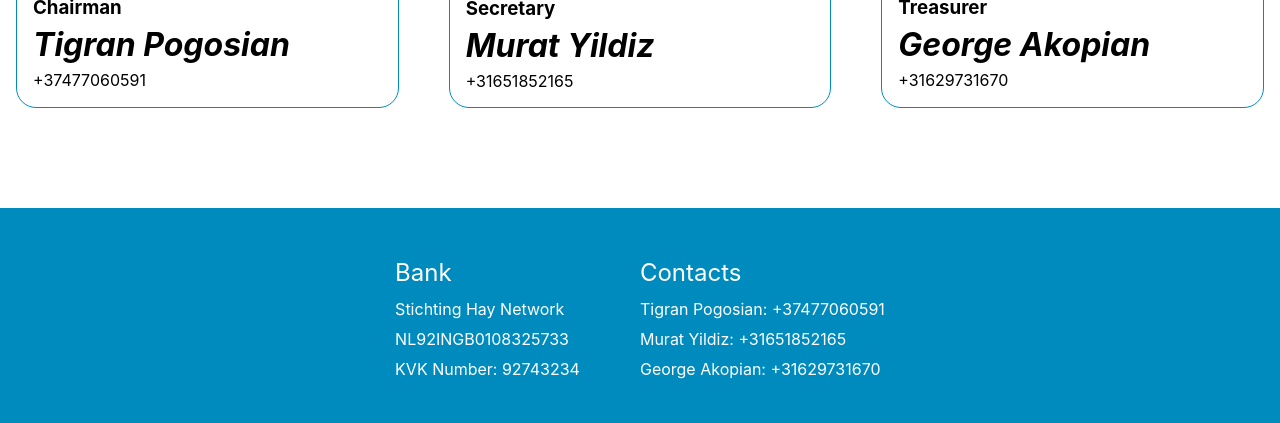
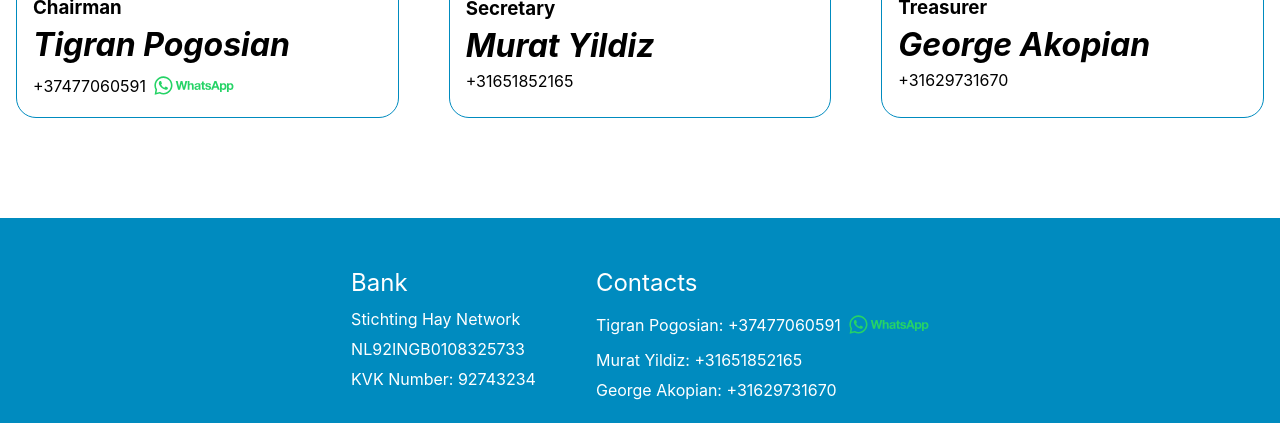
Before and after one commit to hayk-tonoyan/foundation, a Next.js app: page /en/team in a window 1280 px wide. Shown: the part 529-952 px from the top of the page. Built offline with nearby package versions, Linux system fonts and the light colour scheme.

Commit message:
new content

```diff
--- a/src/appPages/Home/index.tsx
+++ b/src/appPages/Home/index.tsx
@@ -2,10 +2,10 @@
 import {useTranslations} from "next-intl";
 
 import AboutPage from "@/appPages/About";
-import HelpPage from "../Stories";
 import Slider from "@/components/Slider";
 
 import image from '../../assets/png/img.png';
+import HelpPage from "../Stories";
 
 import './index.css';
 
--- a/src/appPages/Team/index.css
+++ b/src/appPages/Team/index.css
@@ -38,7 +38,7 @@
     font-style: italic;
   }
 
-  img {
+  > img {
     width: 100%;
     object-fit: cover;
     max-height: 400px;
@@ -46,6 +46,14 @@
   }
 
   a {
+    display: flex;
+    align-items: center;
+
+    > img {
+      width: 80px;
+      margin-inline-start: 8px;
+    }
+
     &:hover {
       text-decoration: underline;
     }
--- a/src/appPages/Team/index.tsx
+++ b/src/appPages/Team/index.tsx
@@ -1,5 +1,7 @@
+import Image from "next/image";
 import {useTranslations} from "next-intl";
 
+import WhatsappIcon from '@/assets/svg/whatsapp.svg';
 import {MEMBERS} from "@/common/constants";
 
 import './index.css';
@@ -11,12 +13,15 @@
     <div className="team-page-holder page">
       <h2 className="page-title">{t('team')}</h2>
       <div className="team-page">
-        {Object.entries(MEMBERS).map(([key, { name, avatar, phone }]) => (
+        {Object.entries(MEMBERS).map(([key, { name, avatar, phone, whatsapp }]) => (
           <div key={key} className="team-member-card">
             <img src={avatar} alt="profile"/>
             <h3>{key}</h3>
             <h2>{name}</h2>
-            <a href={`tel:${phone}`}>{phone}</a>
+            <a href={`tel:${phone}`}>
+              {phone}
+              {whatsapp && (<Image src={WhatsappIcon} alt="whatsapp"/>)}
+            </a>
           </div>
         ))}
       </div>
--- a/src/common/constants/constants.ts
+++ b/src/common/constants/constants.ts
@@ -10,15 +10,18 @@
     name: 'Tigran Pogosian',
     phone: '+37477060591',
     avatar: 'https://img.freepik.com/free-photo/portrait-handsome-hipster-man-glasses-3d-rendering_1142-51612.jpg',
+    whatsapp: true,
   },
   secretary: {
     name: 'Murat Yildiz',
     phone: '+31651852165',
     avatar: 'https://img.freepik.com/free-photo/portrait-handsome-hipster-man-glasses-3d-rendering_1142-51612.jpg',
+    whatsapp: false,
   },
   treasurer: {
     name: 'George Akopian',
     phone: '+31629731670',
     avatar: 'https://img.freepik.com/free-photo/portrait-handsome-hipster-man-glasses-3d-rendering_1142-51612.jpg',
+    whatsapp: false,
   },
 };
--- a/src/components/Footer/index.css
+++ b/src/components/Footer/index.css
@@ -22,6 +22,14 @@
 
       li {
         a {
+          display: flex;
+          align-items: center;
+
+          img {
+            width: 80px;
+            margin-inline-start: 8px;
+          }
+
           &:hover {
             text-decoration: underline;
           }
--- a/src/components/Footer/index.tsx
+++ b/src/components/Footer/index.tsx
@@ -1,6 +1,9 @@
+import Image from "next/image";
+
+import WhatsappIcon from "@/assets/svg/whatsapp.svg";
+import { MEMBERS } from '@/common/constants';
+
 import './index.css';
-
-import { MEMBERS } from '@/common/constants';
 
 const Footer = () => {
   return (
@@ -17,11 +20,12 @@
         <div className="contact-info">
           <p className="info-title">Contacts</p>
           <ul>
-            {Object.entries(MEMBERS).map(([key, { name, phone }]) => (
+            {Object.entries(MEMBERS).map(([key, { name, phone, whatsapp }]) => (
               phone && (
                 <li key={key}>
                   <a href={`tel:${phone}`}>
                     {name}: {phone}
+                    {whatsapp && (<Image src={WhatsappIcon} alt="whatsapp"/>)}
                   </a>
                 </li>
               )))}
```
Also changed, not shown: src/assets/svg/whatsapp.svg (added).
